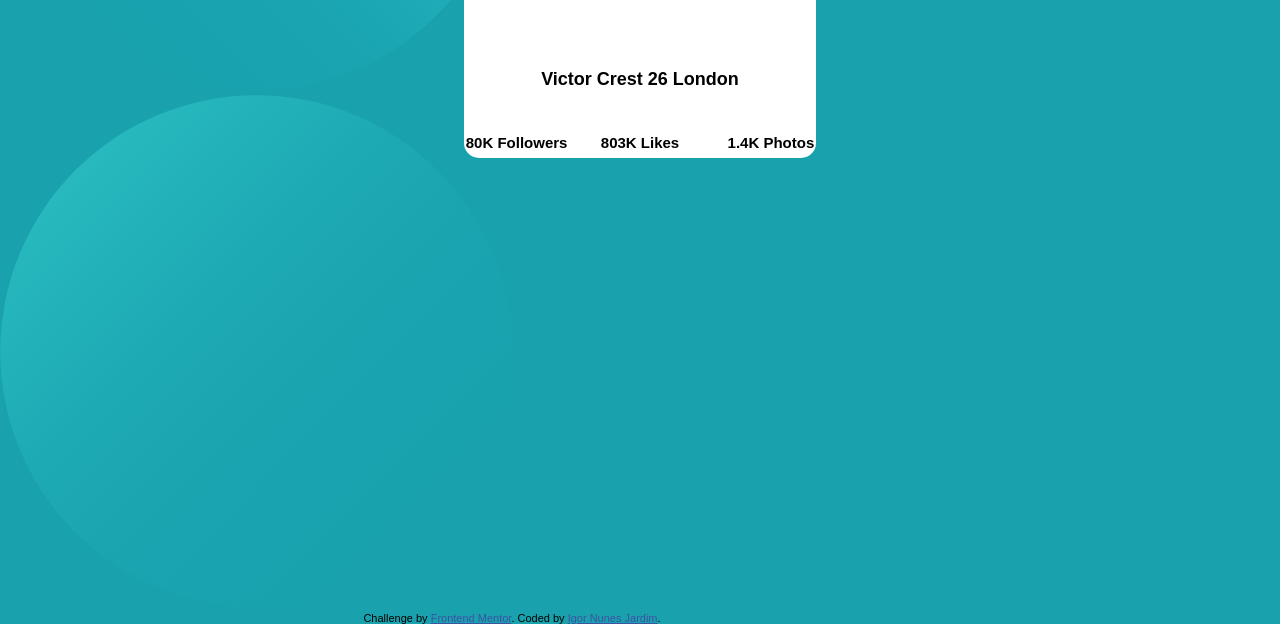
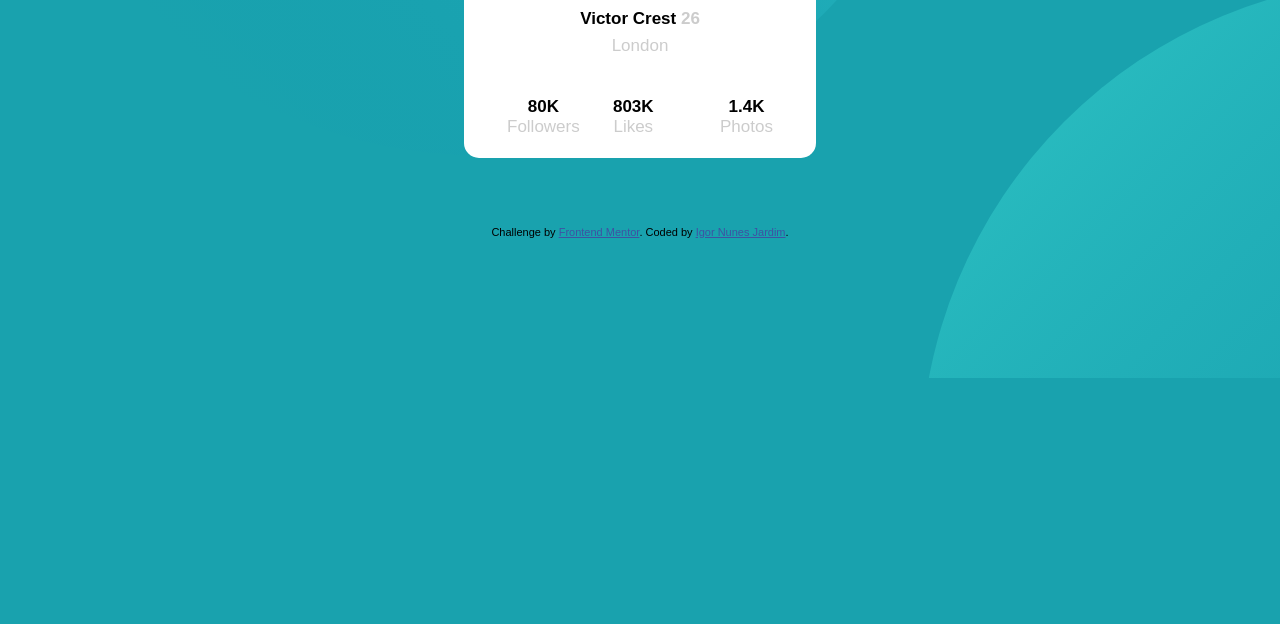
Before and after one commit to igornj/Profile-card-component, a plain HTML site: page index.html in a window 1280 px wide. Shown: the part 422-1046 px from the top of the page. After the commit the page ends 800 px from the top, so only its background shows below. Drawn offline with Linux system fonts and the light colour scheme; a web font is replaced by a local one.

Commit message:
Add files via upload

```diff
--- a/index.html
+++ b/index.html
@@ -5,7 +5,7 @@
   <meta name="viewport" content="width=device-width, initial-scale=1.0"> <!-- displays site properly based on user's device -->
 
   <link rel="icon" type="image/png" sizes="32x32" href="./images/favicon-32x32.png">
-  <link rel=stylesheet href="/style.css" media="screen">
+  <link rel=stylesheet href="./style.css" media="screen">
   <title>Frontend Mentor | Profile card component</title>
 
   <!-- Feel free to remove these styles or customise in your own stylesheet 👍 -->
@@ -16,20 +16,23 @@
 </head>
 
 <body id=main>
-  <img class=circle01 src="/images/bg-pattern-top.svg" alt="">
-  <img class=circle02 src="/images/bg-pattern-bottom.svg" alt="">
+ <!-- <img class="circle01" src="./images/bg-pattern-top.svg" alt="">-->
+ <!--<img class="circle02" src="./images/bg-pattern-bottom.svg" alt="">-->
 
   <div id="box">
-    <img class=logo src="/images/image-victor.jpg" alt="">
-    <img class=card src="/images/bg-pattern-card.svg" alt="">
+    <img class="logo" src="./images/image-victor.jpg" alt="">
+    <img class="card" src="./images/bg-pattern-card.svg" alt="">
 
-    <h4 class=nomeinfo>Victor Crest 26 London</h4>
+    <h4 class="nomeinfo" style="margin: 0">Victor Crest <span style="color: #ccc;">26</span>
+      <br> <span style="color:#ccc; font-weight: lighter;">London</span></h4>
 
-    <h4 class=follow>80K Followers</h4>
+   <div id="info">
+    <h4>80K <br> <span style="color:#ccc; font-weight: lighter;">Followers</span></h4>
 
-    <h4 class=likes>803K Likes</h4>
-
-    <h4 class=photos>1.4K Photos</h4>
+    <h4>803K <br> <span style="color:#ccc; font-weight: lighter;">Likes</span></h4>
+    <br>
+    <h4>1.4K <br> <span style="color:#ccc; font-weight: lighter;">Photos</span></h4>
+   </div>
 
   </div>
 
--- a/style.css
+++ b/style.css
@@ -9,23 +9,13 @@
     font-size: 18px;
     font-weight: none;
     font-family: Kumbh Sans, sans-serif;
-}
-
-body{
     margin: 0;
     padding: 0;
     background-color: hsl(185, 75%, 39%);
     overflow: hidden;
-}
-
-.circle01{
-    background-position: top left;
-    width: 50%;
-}
-
-.circle02{
-    background-position: bottom right;
-    width: 50%;
+    background-image: url(./images/bg-pattern-top.svg), url(./images/bg-pattern-bottom.svg);
+    background-repeat: no-repeat;
+    background-position: -10px -400px, 920px 400px;
 }
 
 
@@ -41,6 +31,7 @@ body{
     flex-wrap: wrap;
     justify-content: center;
     border-radius: 15px;
+
 }
 
 #box .card{
@@ -65,27 +56,29 @@ body{
 .nomeinfo{
     width: 100%;
     text-align: center;
+    font-size: 17px;
+    position: relative;
+    bottom: 40px;
+    line-height: 1.6
+
 
 }
 
-.follow{
-    display: block;
-    width: 33%;
-    text-align: left;
-    font-size: 15px;
-}
-
-
-.likes{
-    width: 33%;
+#info{
+    width: 85%;
+    display: flex;
     text-align: center;
-    font-size: 15px;
+    justify-content: space-around;
+    position: relative;
+    font-size: 17px;
+    bottom: 25px;
 
 }
 
-.photos{
-    width: 33%;
-    text-align: right;
-    font-size: 15px;
-
+.attribution{
+    position: absolute;
+    top: 90%;
+    left: 50%;
+    bottom: 0;
+    transform: translate(-50%, -90%);
 }
```
